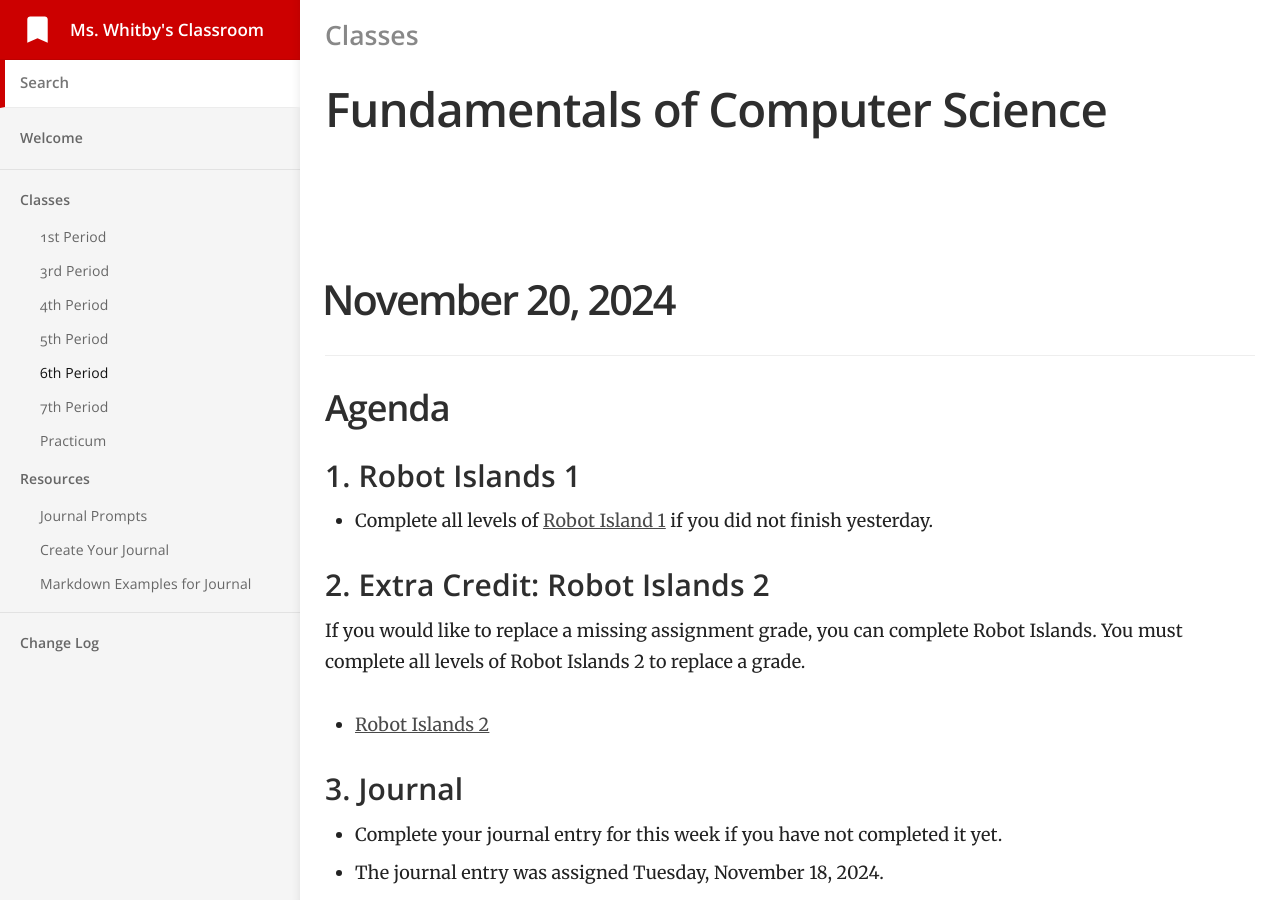
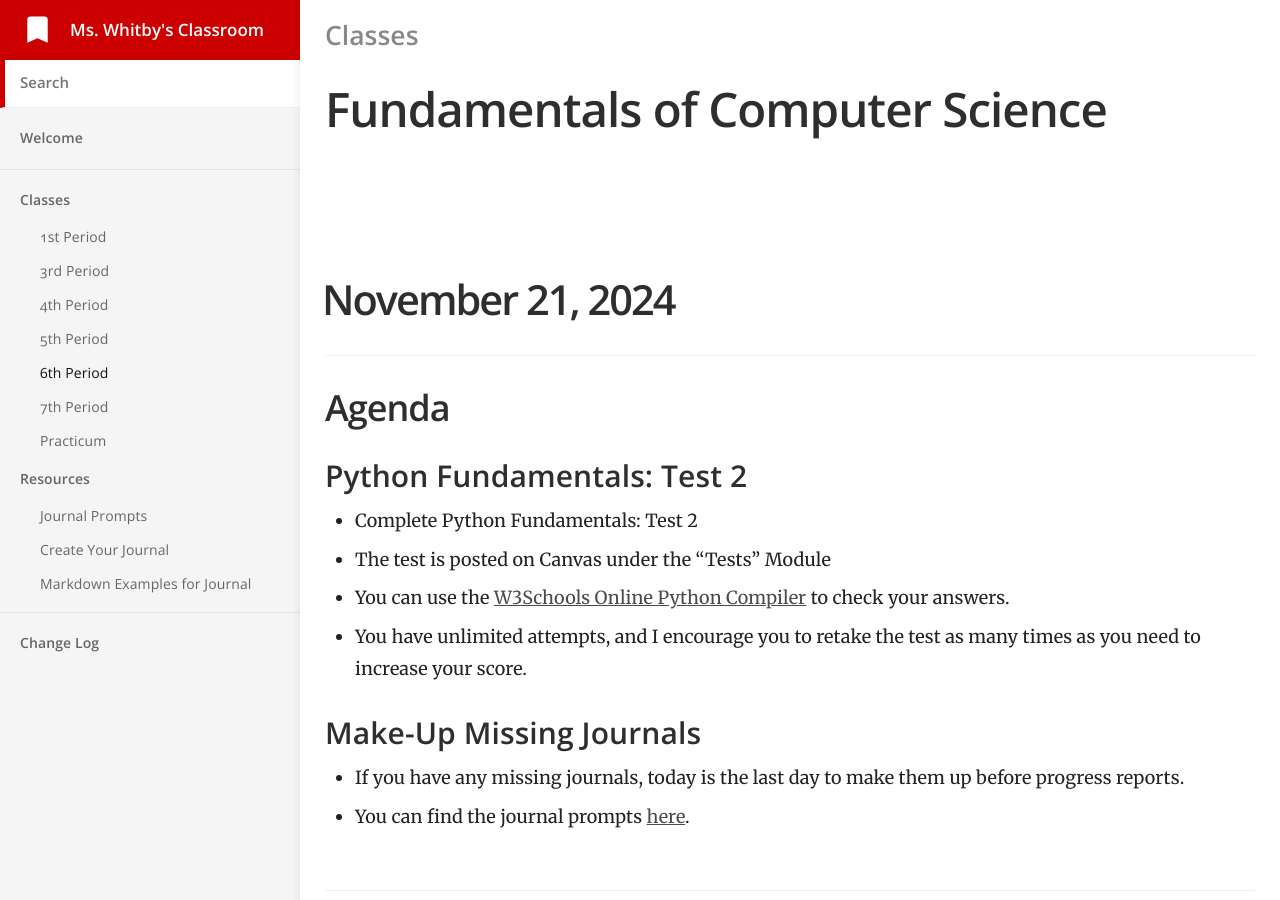
Before and after one commit to mswhitby/classroom, a Jekyll site: the page built from _docs/classes/6th.md, in a window 1280 px wide and 900 px high. Built offline with Jekyll 4.4.1, drawn with Linux system fonts in a browser that asks for light colours.

Commit message:
Update 6th.md

```diff
--- a/_docs/classes/6th.md
+++ b/_docs/classes/6th.md
@@ -4,6 +4,24 @@ subtitle: Fundamentals of Computer Science
 category: Classes
 order: 5
 ---
+
+# November 21, 2024
+
+## Agenda
+
+### Python Fundamentals: Test 2
+
+- Complete Python Fundamentals: Test 2
+- The test is posted on Canvas under the "Tests" Module
+- You can use the [W3Schools Online Python Compiler](https://www.w3schools.com/python/trypython.asp?filename=demo_default) to check your answers.
+- You have unlimited attempts, and I encourage you to retake the test as many times as you need to increase your score.
+
+### Make-Up Missing Journals
+
+- If you have any missing journals, today is the last day to make them up before progress reports.
+- You can find the journal prompts [here](https://github.com/mswhitby/classroom/blob/main/_docs/resources/journal.md).
+
+----
 
 # November 20, 2024
 
```
